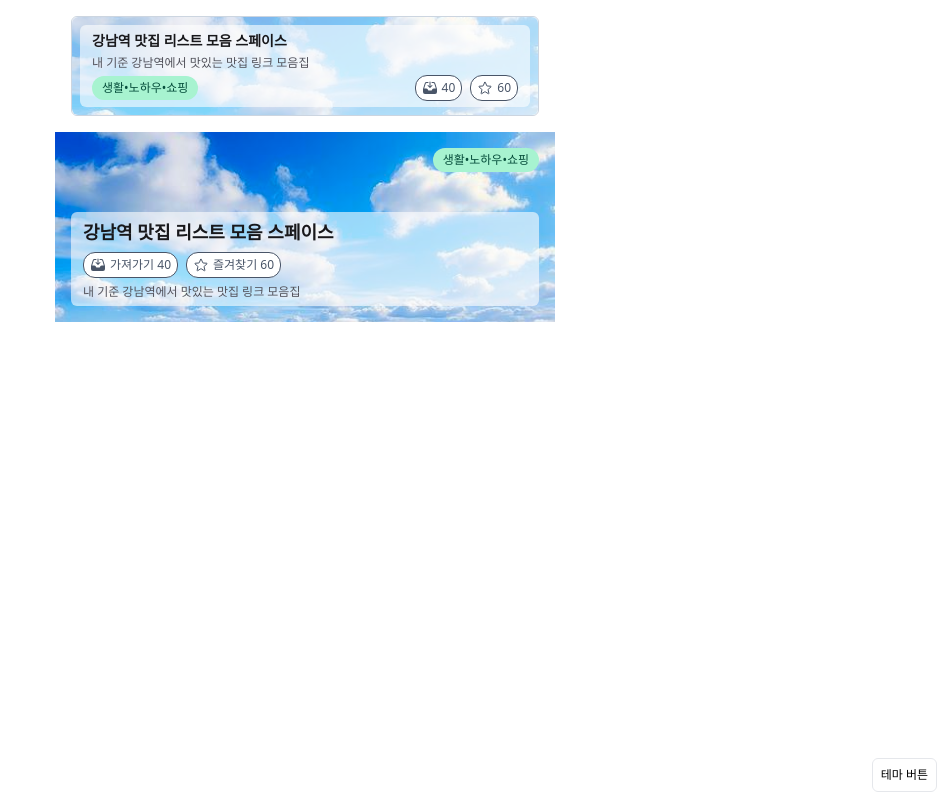
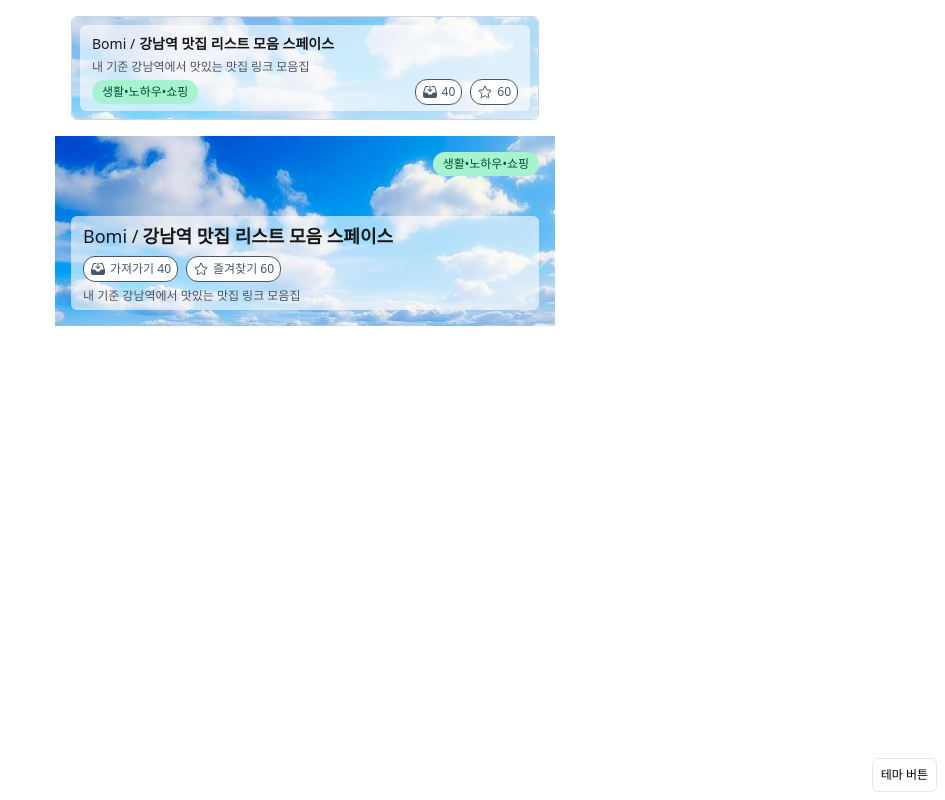
Before and after one commit to Team-TenTen/LinkHub-FE, a Next.js app: page /bomiTest/spaceTest in a window 1280 px wide. Shown: the whole page, without its empty margins (335-1280 px from the left). Built offline with nearby package versions, Linux system fonts and the light colour scheme; a web font is replaced by a local one.

Commit message:
feat: #9 - 유저이름 스페이스 카드에 추가

```diff
--- a/src/app/(routes)/bomiTest/spaceTest/page.tsx
+++ b/src/app/(routes)/bomiTest/spaceTest/page.tsx
@@ -17,6 +17,7 @@ const TestPage = () => {
       <div className="m-4">
         <Space
           type="Card"
+          userName={spaceObj.userName}
           spaceName={spaceObj.spaceName}
           spaceImage={spaceObj.spaceImage}
           description={spaceObj.description}
@@ -29,6 +30,7 @@ const TestPage = () => {
       <div>
         <Space
           type="Header"
+          userName={spaceObj.userName}
           spaceName={spaceObj.spaceName}
           spaceImage={spaceObj.spaceImage}
           description={spaceObj.description}
--- a/src/components/common/Space/Space.tsx
+++ b/src/components/common/Space/Space.tsx
@@ -11,6 +11,7 @@ import useToggle from '../Toggle/hooks/useToggle'
 import { SPACE_CONSTANT } from './constants'
 
 interface SpaceProps {
+  userName: string
   _spaceId?: string
   type: 'Card' | 'Header'
   spaceName: string
@@ -24,6 +25,7 @@ interface SpaceProps {
 }
 
 const Space = ({
+  userName,
   _spaceId,
   type,
   spaceName,
@@ -62,7 +64,14 @@ const Space = ({
             fill
           />
           <div className="flex grow flex-col justify-center gap-1 rounded-md bg-white bg-opacity-60 px-3 py-1.5 dark:bg-gray-900 dark:bg-opacity-60">
-            <div className="text-sm font-bold text-gray9">{spaceName}</div>
+            <div>
+              <div className="mr-1 inline-flex text-sm text-gray9">
+                {userName} /
+              </div>
+              <div className="inline-flex text-sm font-bold text-gray9">
+                {spaceName}
+              </div>
+            </div>
             <div className="line-clamp-1 text-xs font-normal text-gray6">
               {description}
             </div>
@@ -97,7 +106,14 @@ const Space = ({
             <Chip label={category} />
           </div>
           <div className="flex flex-col gap-1.5 rounded-md bg-white bg-opacity-60 px-3 py-1.5 dark:bg-gray-900 dark:bg-opacity-60">
-            <div className="text-lg font-bold text-gray9">{spaceName}</div>
+            <div>
+              <div className="mr-1 inline-flex text-lg text-gray9">
+                {userName} /
+              </div>
+              <div className="inline-flex text-lg font-bold text-gray9">
+                {spaceName}
+              </div>
+            </div>
             <div className="flex grow items-center gap-2">
               <Button
                 className="button button-round button-white"
```
